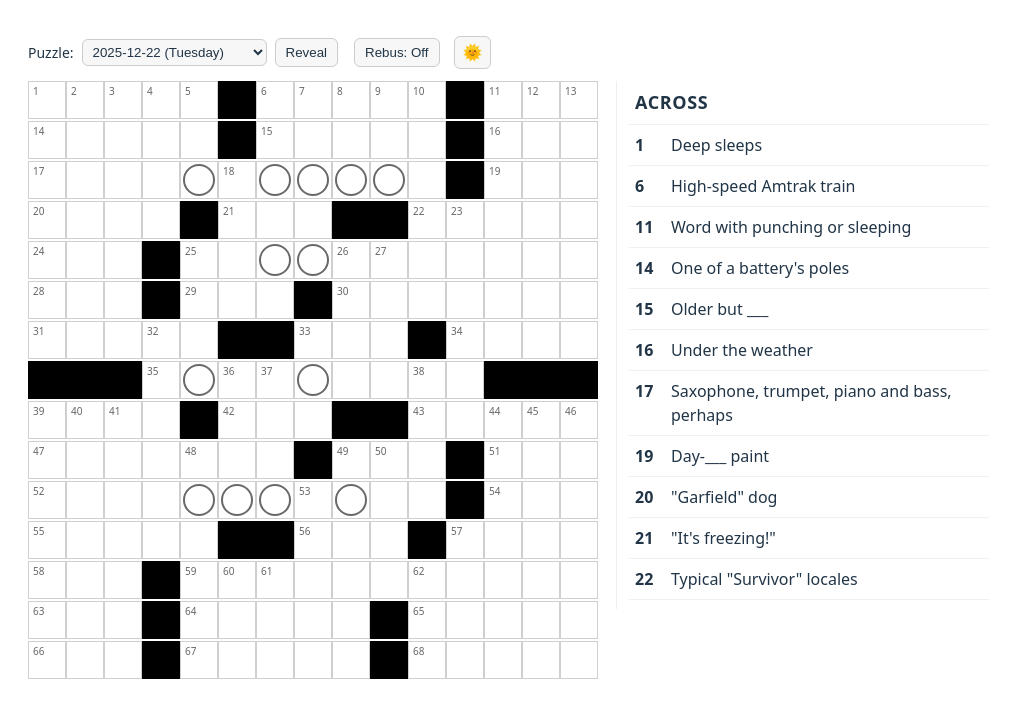
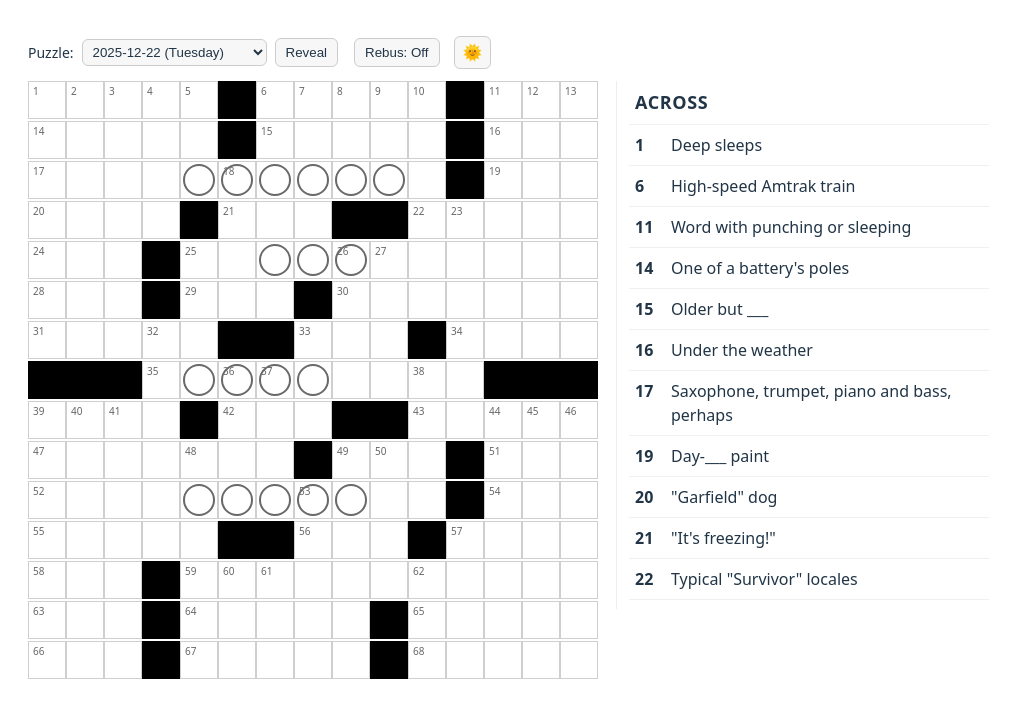
Before and after one commit to walker-finlay/cwk, a React (Vite) app in the folder client/: page / in a window 1280 px wide. Shown: the top 718 px of the page, without its empty margins (0-1024 px from the left). Built offline with nearby package versions, Linux system fonts and the light colour scheme.

Commit message:
feat: detect circled cells from path in svg

```diff
--- a/client/src/App.tsx
+++ b/client/src/App.tsx
@@ -1,6 +1,6 @@
 import React, { useEffect, useRef, useState } from 'react'
 import './App.css'
-import type { PuzzleBody, Clue, ClueList, Cell, ClueTextPart, PuzzleFile } from './types'
+import type { PuzzleBody, Clue, ClueList, Cell, ClueTextPart, PuzzleFile, SVGCellComponent } from './types'
 import { getDay } from 'date-fns'
 
 function App() {
@@ -33,8 +33,9 @@ function App() {
       if (!Array.isArray(cellGroups)) return new Set();
       const circleIndices = new Set<number>();
       cellGroups.forEach((cell, idx) => {
-        const children = (cell as { children?: unknown[] })?.children;
-        if (Array.isArray(children) && children.some((el) => (el as { name?: string; })?.name === 'circle')) {
+        const children: SVGCellComponent[] = (cell as { children: SVGCellComponent[] })?.children;
+        const isCircleElement = (el: SVGCellComponent): boolean => (el)?.name === 'circle' || el?.name === 'path';
+        if (Array.isArray(children) && children.some(isCircleElement)) {
           circleIndices.add(idx);
         }
       });
@@ -44,7 +45,6 @@ function App() {
     }
   }
 
-  // circleCells must be computed after puzzle is defined
   // circleCells must be computed after puzzle is defined
   // Move this below puzzle definition
   // Now puzzle is defined, compute circleCells
--- a/client/src/types.ts
+++ b/client/src/types.ts
@@ -42,3 +42,7 @@ export interface PuzzleBody {
 export interface PuzzleFile {
   body?: PuzzleBody[]
 }
+
+export interface SVGCellComponent {
+  name: string;
+}
```
